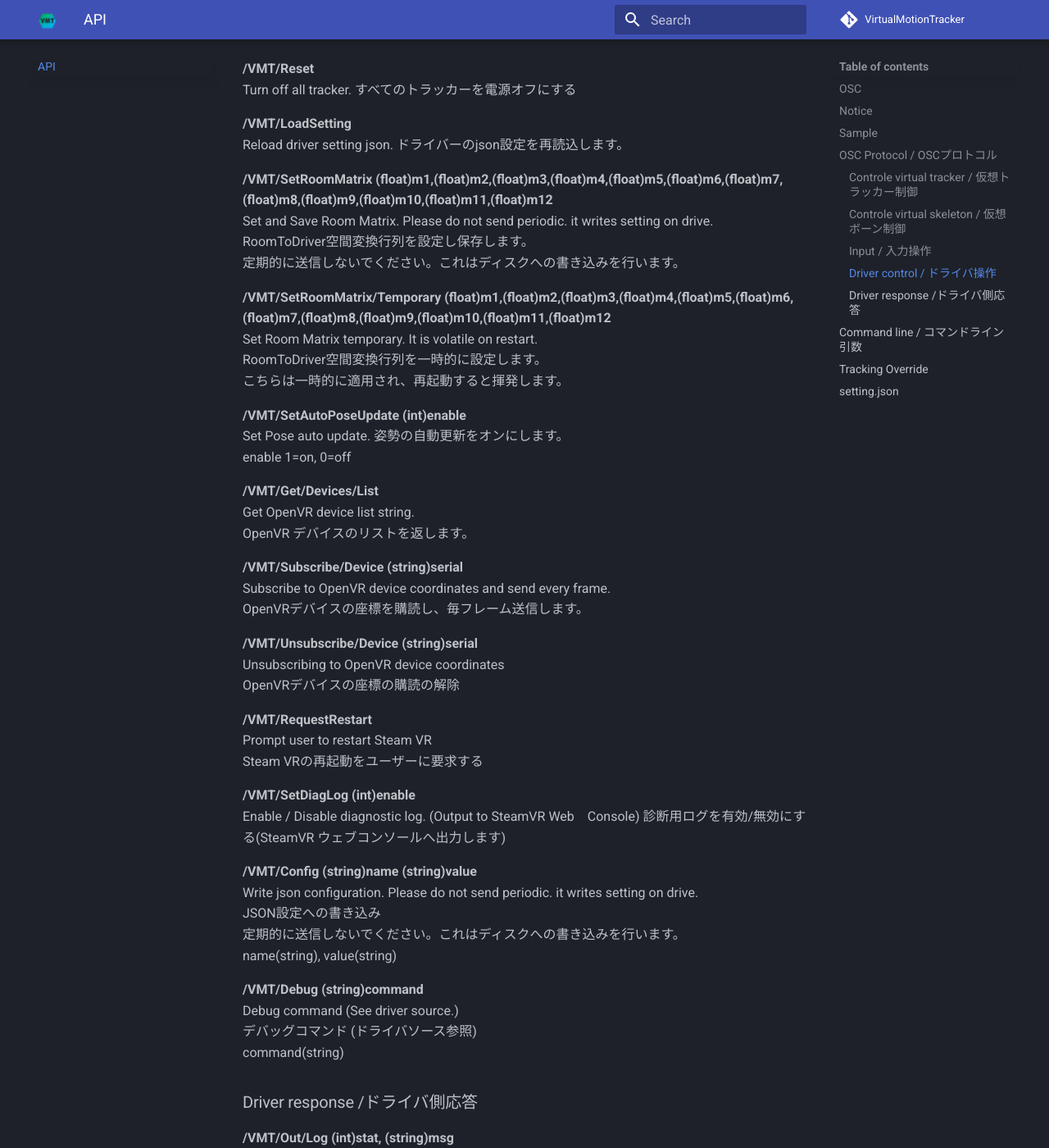
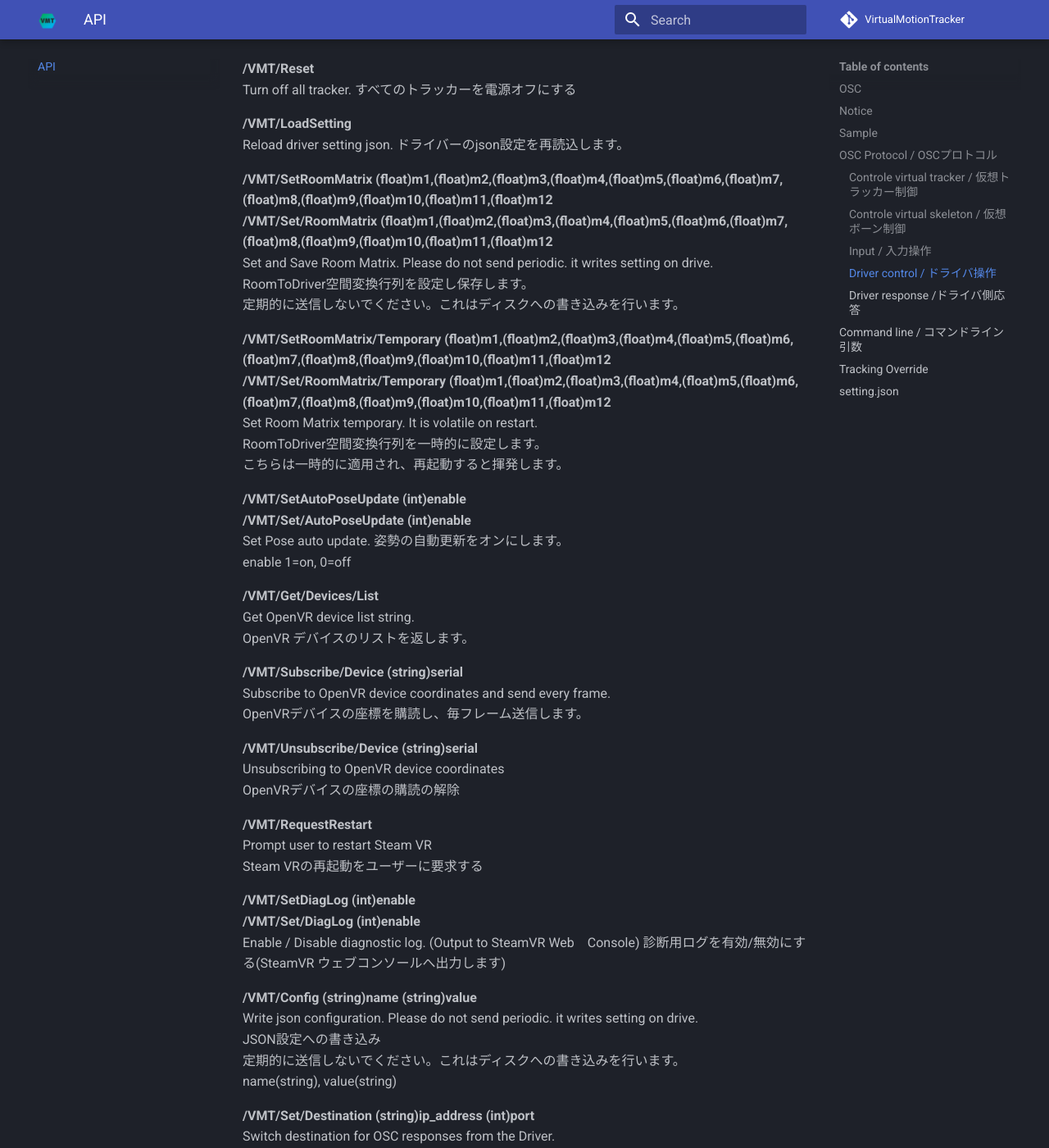
Before and after one commit to gpsnmeajp/VirtualMotionTrackerDocument, an MkDocs documentation site: the page built from docs/api.md, in a window 1280 px wide and 1400 px high, scrolled down 9657 px. Shown: the whole window at 82% size. Built offline with MkDocs 1.6.1 and Material for MkDocs 9.7.7, drawn with Linux system fonts in a browser that asks for light colours; comment, search, counter and statistics services are not loaded; some of the changed text lies outside the part shown.

Commit message:
プロトコル更新

```diff
--- a/docs/api.md
+++ b/docs/api.md
@@ -306,16 +306,19 @@ Reload driver setting json.
 ドライバーのjson設定を再読込します。
 
 **/VMT/SetRoomMatrix (float)m1,(float)m2,(float)m3,(float)m4,(float)m5,(float)m6,(float)m7,(float)m8,(float)m9,(float)m10,(float)m11,(float)m12**
+**/VMT/Set/RoomMatrix (float)m1,(float)m2,(float)m3,(float)m4,(float)m5,(float)m6,(float)m7,(float)m8,(float)m9,(float)m10,(float)m11,(float)m12**
 Set and Save Room Matrix. Please do not send periodic. it writes setting on drive.
 RoomToDriver空間変換行列を設定し保存します。
 定期的に送信しないでください。これはディスクへの書き込みを行います。
 
 **/VMT/SetRoomMatrix/Temporary (float)m1,(float)m2,(float)m3,(float)m4,(float)m5,(float)m6,(float)m7,(float)m8,(float)m9,(float)m10,(float)m11,(float)m12**
+**/VMT/Set/RoomMatrix/Temporary (float)m1,(float)m2,(float)m3,(float)m4,(float)m5,(float)m6,(float)m7,(float)m8,(float)m9,(float)m10,(float)m11,(float)m12**
 Set Room Matrix temporary. It is volatile on restart.
 RoomToDriver空間変換行列を一時的に設定します。
 こちらは一時的に適用され、再起動すると揮発します。
 
 **/VMT/SetAutoPoseUpdate (int)enable**
+**/VMT/Set/AutoPoseUpdate (int)enable**
 Set Pose auto update. 姿勢の自動更新をオンにします。
 enable 1=on, 0=off
 
@@ -336,6 +339,7 @@ Prompt user to restart Steam VR
 Steam VRの再起動をユーザーに要求する
 
 **/VMT/SetDiagLog (int)enable**
+**/VMT/Set/DiagLog (int)enable**
 Enable / Disable diagnostic log. (Output to SteamVR Web　Console)
 診断用ログを有効/無効にする(SteamVR ウェブコンソールへ出力します)
 
@@ -344,6 +348,10 @@ Write json configuration.  Please do not send periodic. it writes setting on dri
 JSON設定への書き込み
 定期的に送信しないでください。これはディスクへの書き込みを行います。
 name(string), value(string)
+
+**/VMT/Set/Destination (string)ip_address (int)port**
+Switch  destination for OSC responses from the Driver.
+DriverからのOSC応答の送信先を指定したものに切り替えます。
 
 **/VMT/Debug (string)command**
 Debug command (See driver source.)
```
